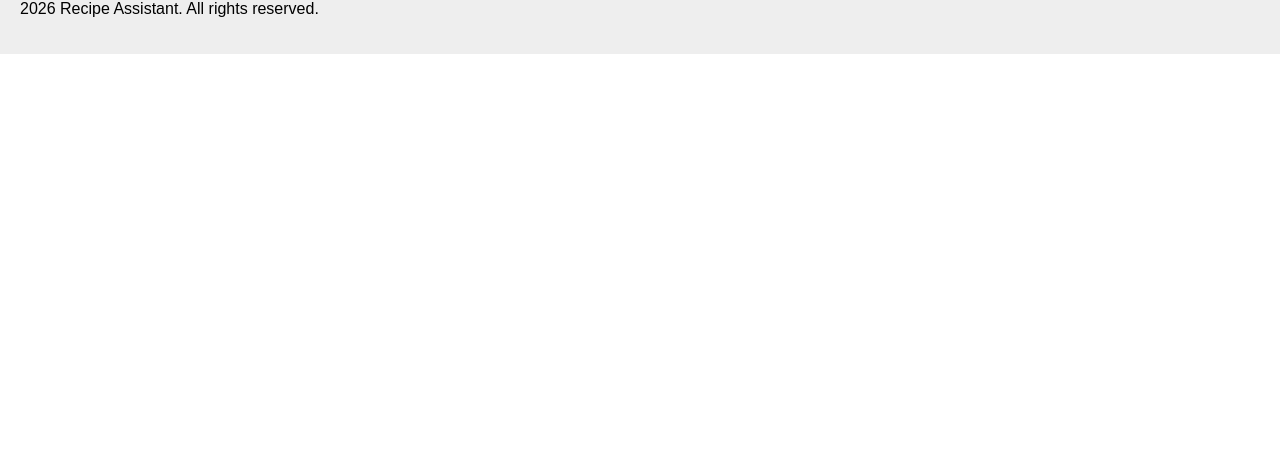
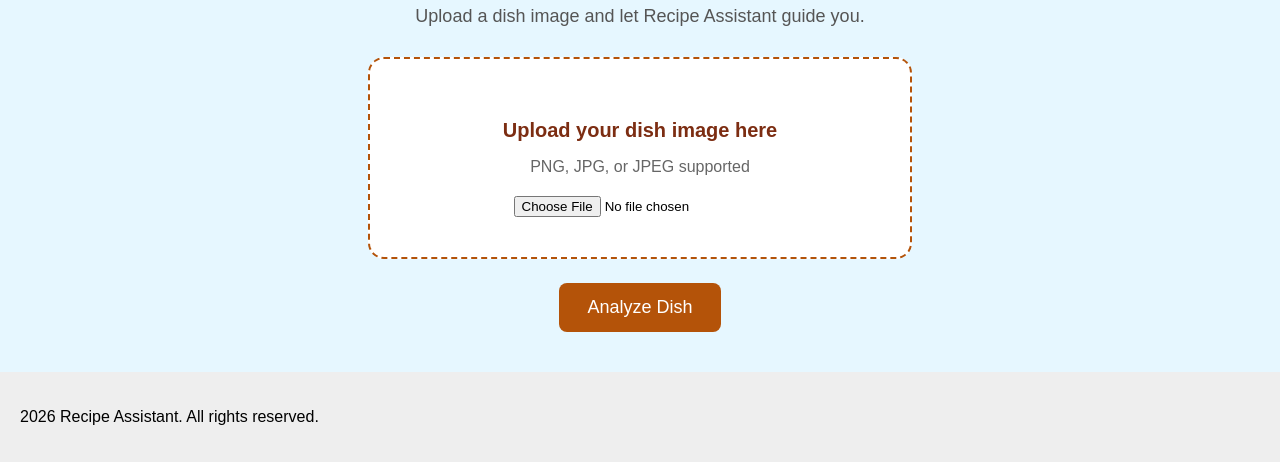
Before and after one commit to himanshu1989-dev/saas-playground, a plain HTML site: page frontend/index.html in a window 1280 px wide. Shown: the part 684-1146 px from the top of the page. Before the commit the page ends 800 px from the top, so only its background shows below. Drawn offline with Linux system fonts and the light colour scheme.

Commit message:
some html customization 22

```diff
--- a/frontend/index.html
+++ b/frontend/index.html
@@ -111,6 +111,61 @@
         width: 140px;
         height: auto;
       }
+      .upload-section {
+        margin-top: 50px;
+        text-align: center;
+      }
+
+      .upload-section h2 {
+        font-size: 32px;
+        margin-bottom: 10px;
+      }
+
+      .upload-intro {
+        font-size: 18px;
+        color: #555;
+        margin-bottom: 30px;
+      }
+
+      .upload-box {
+        background-color: white;
+        border: 2px dashed #b45309;
+        border-radius: 16px;
+        padding: 40px 20px;
+        max-width: 500px;
+        margin: 0 auto;
+      }
+
+      .upload-title {
+        font-size: 20px;
+        font-weight: bold;
+        color: #7c2d12;
+        margin-bottom: 8px;
+      }
+
+      .upload-note {
+        color: #666;
+        margin-bottom: 20px;
+      }
+
+      .upload-box input {
+        cursor: pointer;
+      }
+
+      .analyze-button {
+        margin-top: 24px;
+        padding: 14px 28px;
+        border: none;
+        border-radius: 8px;
+        background-color: #b45309;
+        color: white;
+        font-size: 18px;
+        cursor: pointer;
+      }
+
+      .analyze-button:hover {
+        background-color: #92400e;
+      }
     </style>
   </head>
   <body>
@@ -172,6 +227,21 @@
           </article>
         </div>
       </section>
+      <section class="upload-section">
+        <h2>Try It Now</h2>
+        <p class="upload-intro">
+          Upload a dish image and let Recipe Assistant guide you.
+        </p>
+
+        <div class="upload-box">
+          <p class="upload-title">Upload your dish image here</p>
+          <p class="upload-note">PNG, JPG, or JPEG supported</p>
+
+          <input type="file" accept="image/*" />
+        </div>
+
+        <button class="analyze-button">Analyze Dish</button>
+      </section>
     </main>
     <footer>
       <p>2026 Recipe Assistant. All rights reserved.</p>
```
